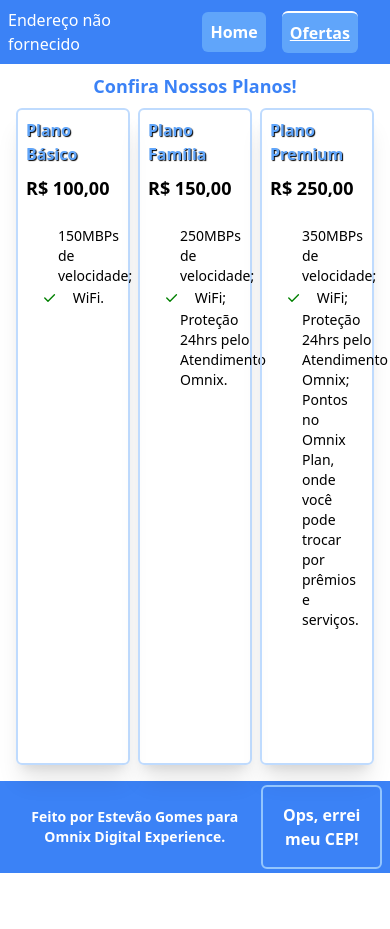
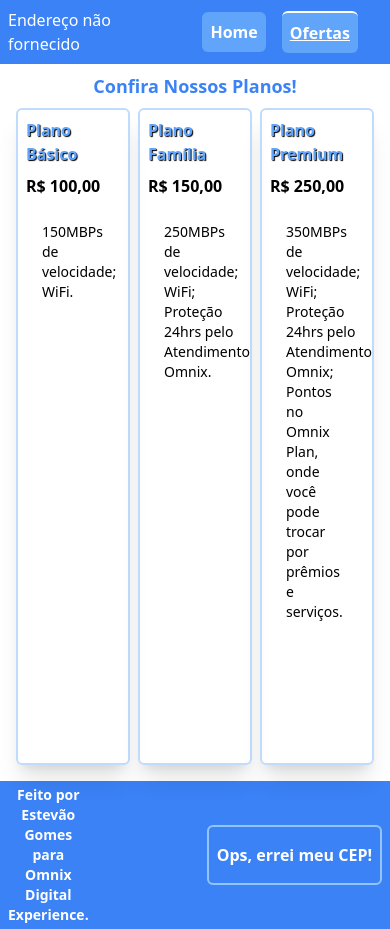
Before and after one commit to estevao-gomes/desafio-omnix, a Next.js app: page /offers in a window 390 px wide. Before the commit the page ends 873 px from the top, so only its background shows below. Built offline with nearby package versions, Linux system fonts and the light colour scheme.

Commit message:
[Styles]Hiddes check mark on card on mobile

```diff
--- a/components/card/index.tsx
+++ b/components/card/index.tsx
@@ -21,7 +21,7 @@ export function Card({ title, price, features }: CardProps) {
       >
         {title}
       </h2>
-      <h3 className="my-2 text-lg font-semibold">
+      <h3 className="my-2 font-semibold md:text-lg">
         {/* Formata o preço em reais. */}
         {new Intl.NumberFormat("pt-BR", {
           style: "currency",
@@ -31,10 +31,15 @@ export function Card({ title, price, features }: CardProps) {
       <ul className="p-4">
         {features.map((feature, index) => (
           <li
-            className="flex items-center gap-4 text-sm md:text-base"
+            className="flex items-center text-sm md:gap-4 md:text-base"
             key={generateKey(`Li_${index}`)}
           >
-            <Check size={24} color="#008000" weight="bold" />
+            <Check
+              className="hidden md:block"
+              size={24}
+              color="#008000"
+              weight="bold"
+            />
             {feature}
           </li>
         ))}
--- a/components/footer/index.tsx
+++ b/components/footer/index.tsx
@@ -3,7 +3,7 @@ import Link from "next/link";
 export function Footer() {
   return (
     <footer className="flex h-fit w-screen items-center justify-end bg-blue-500 py-1 text-center font-sans text-sm font-semibold text-white">
-      <p className="mr-auto ml-2">
+      <p className="mr-auto ml-2 w-min">
         Feito por Estevão Gomes para Omnix Digital Experience.
       </p>
       <Link href="/">
```
